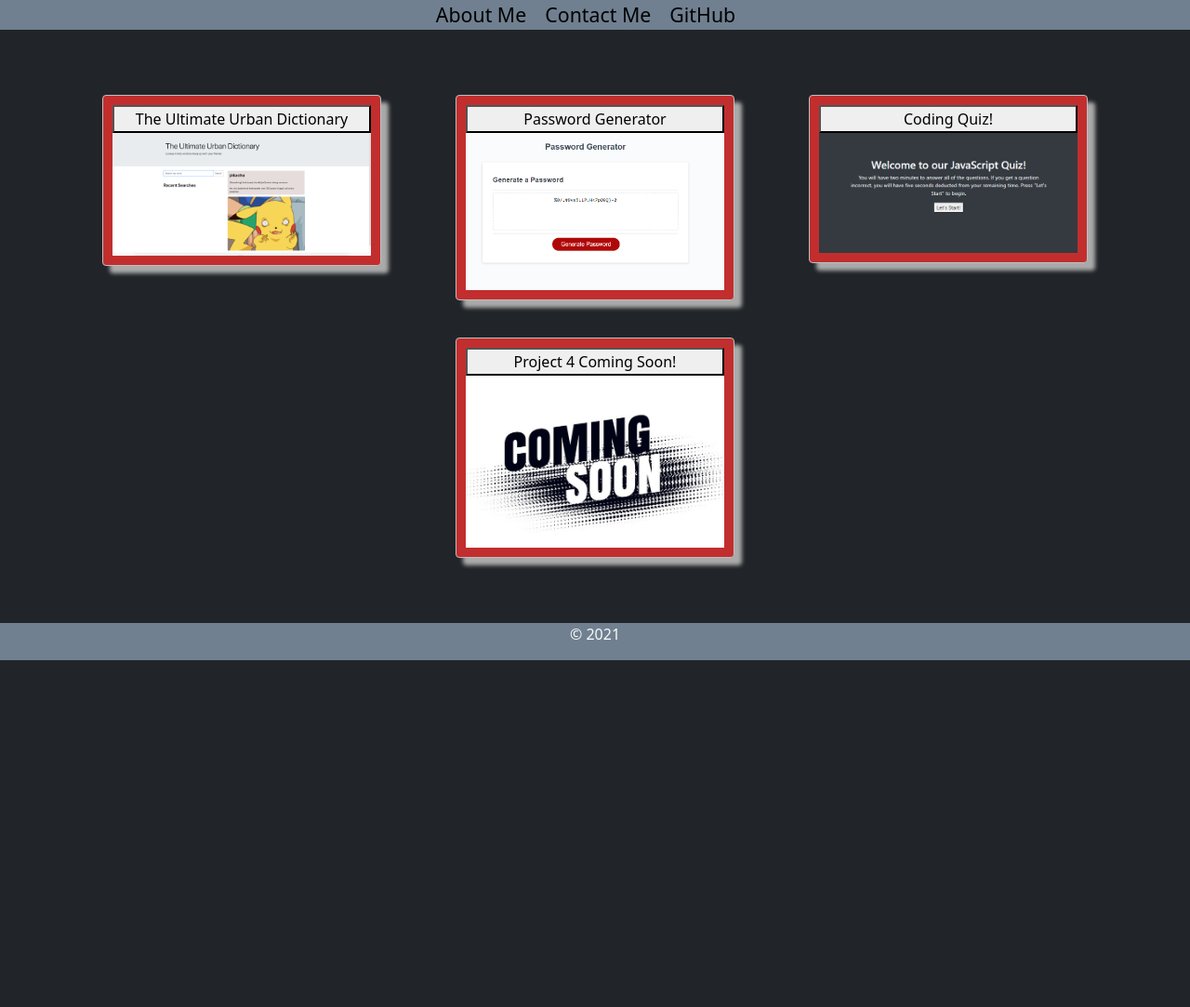
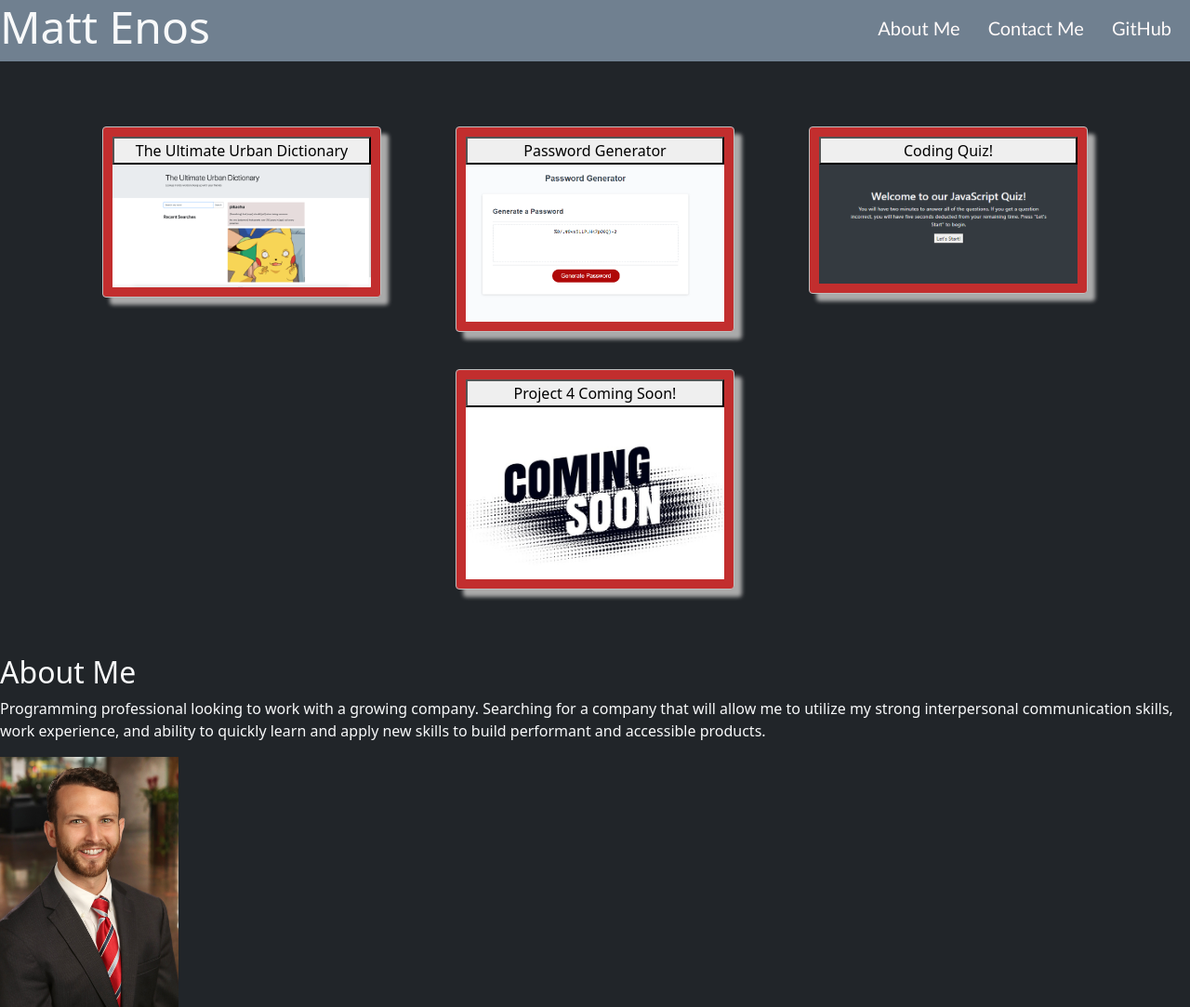
Before and after one commit to mattenos/Portfolio-homework-02, a plain HTML site: page index.html in a window 1280 px wide. Shown: the whole page at 93% size. Before the commit the page ends 800 px from the top, so only its background shows below. Drawn offline with nearby package versions, Linux system fonts and the light colour scheme.

Commit message:
Updated portfolio links.

```diff
--- a/css/style.css
+++ b/css/style.css
@@ -1,25 +1,16 @@
-
 a {
     text-decoration: none;
-    color: black;
+    color: snow;
 }
 
 a :hover {
-    color: snow;
+    color: rebeccapurple;
 }
 
 button {
     width: 100%;
 }
-.nav {
-    display: flex;
-    flex-wrap: wrap;
-    padding-left: 0;
-    margin-bottom: 10;
-    list-style: none;
-    justify-content: center;
-    background-color: slategray;
-}
+
 
 .footer {
     display: flex;
@@ -84,7 +75,6 @@ button {
     align-items: flex-start;
   }
 
-
   @media screen and (max-width: 768px) {
     main,
     nav {
@@ -112,13 +102,34 @@ button {
       margin-top: 10px;
   }
 
-.bio-image{
-    padding: 20px;
-    overflow: hidden;
-    float: left;
-}
-.bio-image img {
+.intro img {
     width: 15%;
     height: auto;
     position: relative;
 }
+.intro div p {
+justify-content: center;
+align-items: center;
+}
+
+.header div {
+  padding-top: 15px;
+  margin-right: 20px;
+  float: right;
+  font-family: 'Gill Sans', 'Gill Sans MT', Calibri, 'Trebuchet MS', sans-serif;
+  font-size: 20px;
+}
+
+.header div ul li {
+  display: inline-block;
+  margin-left: 25px;
+}
+
+.header h2 {
+  display: inline-block;
+  font-size: 48px;
+}
+
+.header {
+  background-color: slategray;
+}
--- a/index.html
+++ b/index.html
@@ -12,13 +12,16 @@
 </head>
 
 
-<body class='bg-dark text-light'>
+<body>
+    <div class='header text-light'>
+        <h2>Matt Enos</h2>
         <div>
-        <ul class='nav'>
-            <li><a href="#">About Me</a></li>
+            <ul>
+                <li><a href="#About-Me">About Me</a></li>
                 <li><a href="#">Contact Me</a></li>
                 <li><a href="https://github.com/mattenos">GitHub</a></li>
             </ul>
+        </div>
     </div>
 
     <div class="products bg-dark text-light">
@@ -46,10 +49,8 @@
         </section>
     </div>
 
-    <!-- <div>
-        <h2 class='intro-head'>About Me</h2>
-        <div>
-            <img src="./assets/180516_Matt_Enos_302RT.JPG" alt="personal photo" />
+    <div class="intro bg-dark text-light">
+        <h2>About Me</h2>
         <div>
             <p>
                 Programming professional looking to work with a growing company.
@@ -58,11 +59,10 @@
                 to utilize my strong interpersonal communication skills, work experience, and ability to quickly
                 learn
                 and apply new skills to build performant and accessible products.
-                    </section>
+            </p>
+            <img src="./imgs/180516_Matt_Enos_302RT.JPG" alt="personal photo" />
         </div>
     </div>
-    </div> -->
-
     <!-- <div>
             <section id="Contact-Me" class="contact">
                 <h2>Contact Me</h2>
@@ -72,12 +72,6 @@
                 <div>Cell Phone: 678-XXX-XXXX</div>
         </div> -->
 
-    <div class="footer h-100">
-        <p>
-            &copy; 2021
-        </p>
-    </div>
-    <!-- </main> -->
 </body>
 
 </html>
```
Lines whose indentation alone changed are shown as unchanged.
